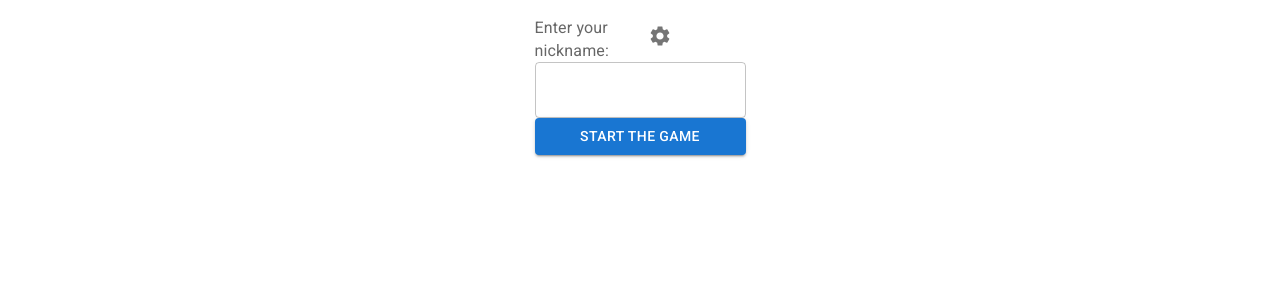
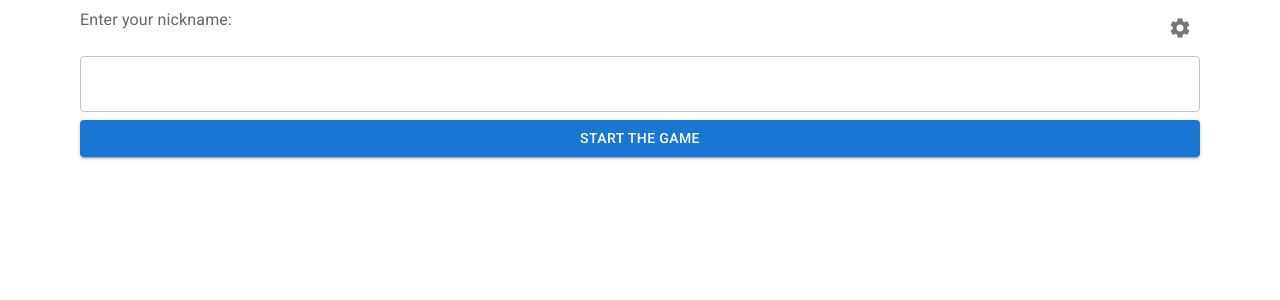
Before and after one commit to Wisien999/IO-AGH-2023, a React (Create React App) app in the folder photo-game-front/: page /start in a window 1280 px wide. Shown: the top 300 px of the page. Built offline with nearby package versions, Linux system fonts and the light colour scheme.

Commit message:
small styling change

```diff
--- a/photo-game-front/src/views/Start.tsx
+++ b/photo-game-front/src/views/Start.tsx
@@ -1,6 +1,6 @@
 import {Outlet, useNavigate} from "react-router-dom";
-import {Button, FormControl, FormLabel, Grid, IconButton, TextField} from "@mui/material";
-import {useState, useContext} from "react";
+import {Button, FormLabel, Grid, IconButton, TextField} from "@mui/material";
+import {useState} from "react";
 import {fetchApi} from "../utils/fetchApi";
 import {useNickname} from '../contexts/NicknameContext'
 import SettingsIcon from '@mui/icons-material/Settings';
@@ -24,26 +24,25 @@ function Start() {
       };
 
     return (
-        <Grid container justifyContent={"center"}>
-            <FormControl>
+        <Grid container justifyContent={"center"} rowSpacing={1}>
             <Grid container>
                 <Grid item xs={6}>
                     <FormLabel>Enter your nickname:</FormLabel>
                 </Grid>
-                    <Grid item xs={6}>
+                <Grid item xs={6} display={"flex"} justifyContent={"flex-end"}>
                     <IconButton>
                         <SettingsIcon/>
                     </IconButton>
                 </Grid>
             </Grid>
             <Grid item xs={12}>
-                    <TextField onChange={(e) => {setNick(e.target.value)}} value={nick} variant={"outlined"}></TextField>
+                <TextField onChange={(e) => {setNick(e.target.value)}} value={nick} variant={"outlined"}
+                fullWidth={true}></TextField>
             </Grid>
-                <Grid item xs={12} alignSelf={"stretch"}>
+            <Grid item xs={12}>
                 <Button onClick={(event) => {handleClick(event)}} variant={"contained"}
                 fullWidth={true}>Start the game</Button>
             </Grid>
-            </FormControl>
         <Outlet/>
         </Grid>
     )
```
Lines whose indentation alone changed are shown as unchanged.
